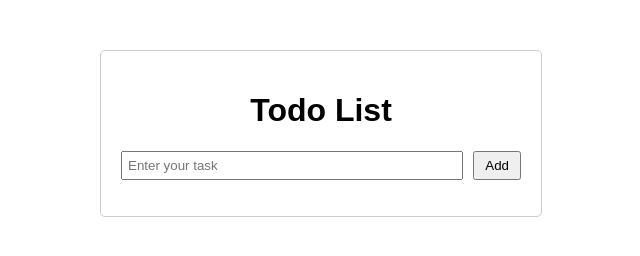
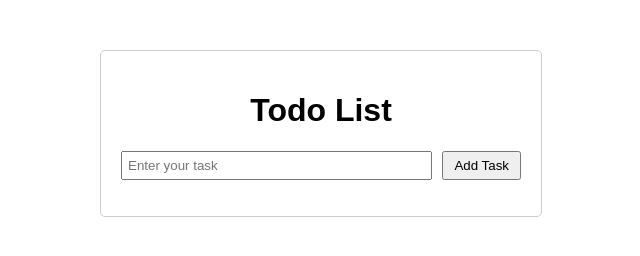
Before and after one commit to manish-nashikkar/ToDoApp, a plain HTML site: page index.html in a window 1280 px wide. Shown: the full height of the page, 319-959 px from the left. Drawn offline with Linux system fonts and the light colour scheme.

Commit message:
Added Task Def

```diff
--- a/index.html
+++ b/index.html
@@ -9,7 +9,7 @@
     <h1>Todo List</h1>
     <div class="input-container">
       <input type="text" id="taskInput" placeholder="Enter your task">
-      <button onclick="addTask()">Add</button>
+      <button onclick="addTask()">Add Task</button>
     </div>
     <ul id="taskList">
       <!-- Tasks will be dynamically added here -->
```
